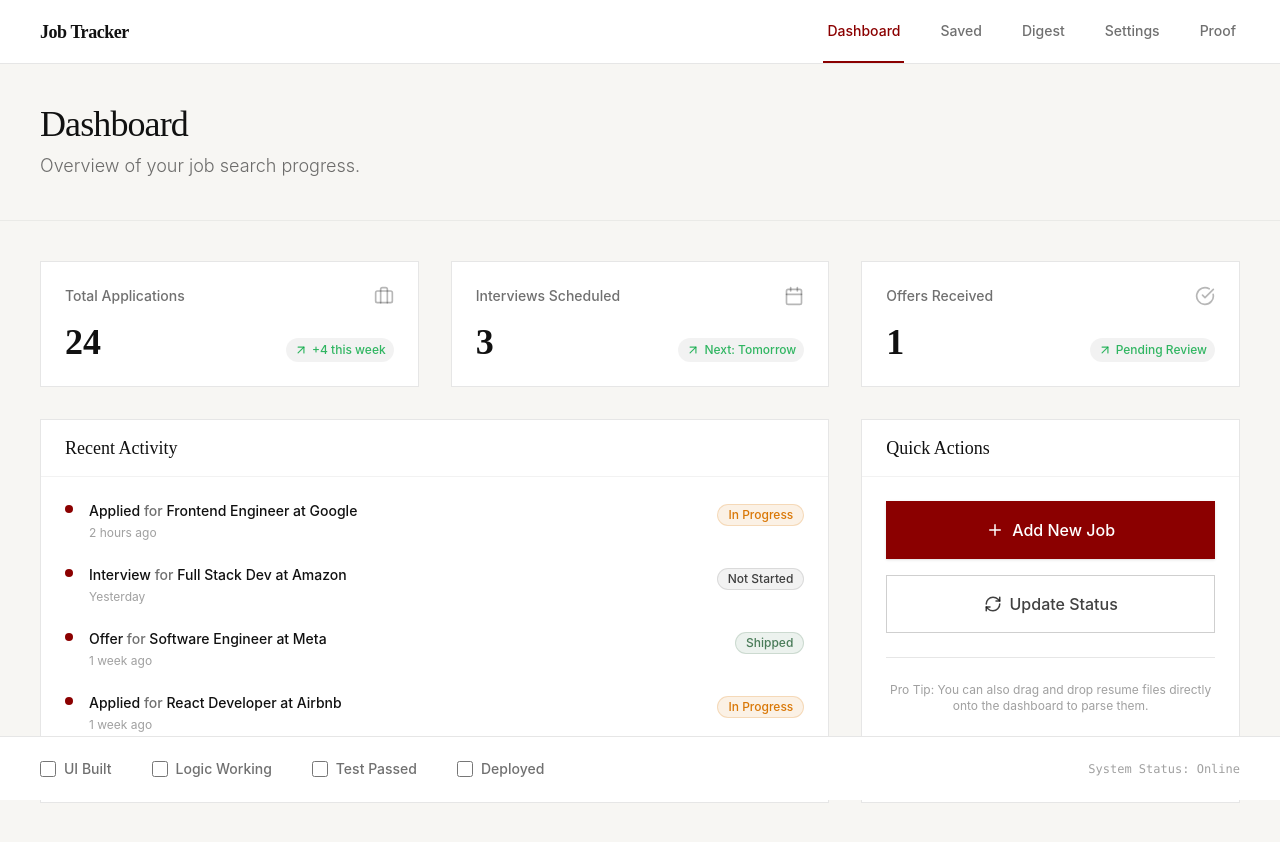
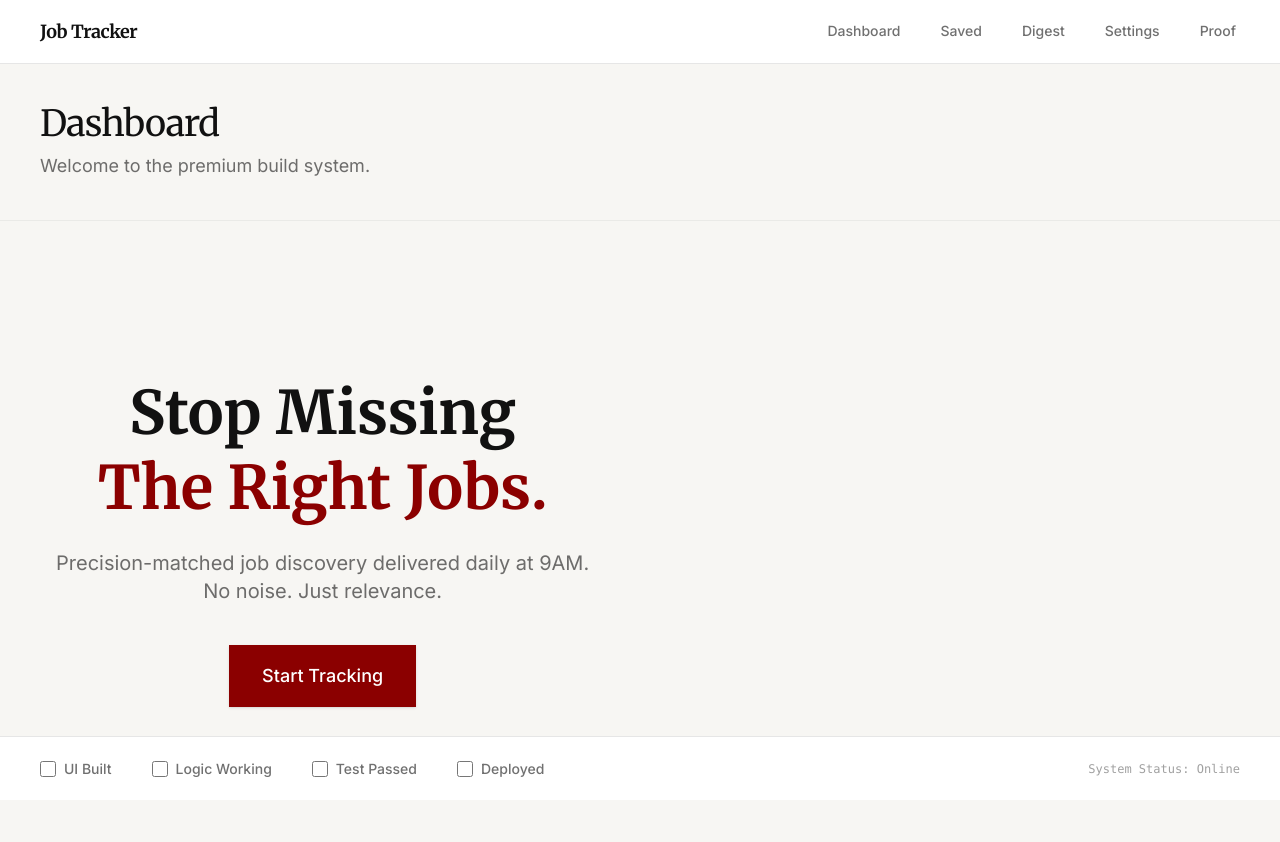
Before and after one commit to Yashwantha24/job_notification_tracker, a React (Vite) app: page / in a window 1280 px wide. Before the commit this address led to /dashboard. Shown: the top 842 px of the page. Built offline with nearby package versions, Linux system fonts and the light colour scheme.

Commit message:
feat: Implement Strict Skeleton Refinement (Phase 3)

```diff
--- a/src/App.jsx
+++ b/src/App.jsx
@@ -1,5 +1,6 @@
 import React from 'react';
 import { BrowserRouter as Router, Routes, Route, Navigate } from 'react-router-dom';
+import Landing from './pages/Landing';
 import Dashboard from './pages/Dashboard';
 import Saved from './pages/Saved';
 import Digest from './pages/Digest';
@@ -11,7 +12,7 @@ function App() {
   return (
     <Router>
       <Routes>
-        <Route path="/" element={<Navigate to="/dashboard" replace />} />
+        <Route path="/" element={<Landing />} />
         <Route path="/dashboard" element={<Dashboard />} />
         <Route path="/saved" element={<Saved />} />
         <Route path="/digest" element={<Digest />} />
--- /dev/null
+++ b/src/components/ui/EmptyState.jsx
@@ -0,0 +1,23 @@
+import React from 'react';
+import { FileSearch } from 'lucide-react';
+import Card from '../ui/Card';
+import Button from '../ui/Button';
+
+const EmptyState = ({ title, description, actionLabel, onAction, icon: Icon = FileSearch }) => {
+    return (
+        <Card className="h-96 flex flex-col items-center justify-center text-center p-12">
+            <div className="bg-primary-text/5 p-4 rounded-full mb-6">
+                <Icon size={48} className="text-primary-text/40" />
+            </div>
+            <h3 className="text-xl font-serif font-bold text-primary-text mb-2">{title}</h3>
+            <p className="text-primary-text/60 max-w-md mb-8 font-sans">{description}</p>
+            {actionLabel && (
+                <Button variant="primary" onClick={onAction}>
+                    {actionLabel}
+                </Button>
+            )}
+        </Card>
+    );
+};
+
+export default EmptyState;
--- a/src/index.css
+++ b/src/index.css
@@ -1,3 +1,4 @@
+@import url('https://fonts.googleapis.com/css2?family=Inter:wght@400;500;600&family=Merriweather:ital,wght@0,300;0,400;0,700;1,400&display=swap');
 @import "tailwindcss";
 
 @theme {
--- a/src/pages/Dashboard.jsx
+++ b/src/pages/Dashboard.jsx
@@ -1,53 +1,21 @@
 import React from 'react';
 import MainLayout from '../components/layout/MainLayout';
 import NavBar from '../components/layout/NavBar';
-import StatsCard from '../components/dashboard/StatsCard';
-import ActivityFeed from '../components/dashboard/ActivityFeed';
-import QuickActions from '../components/dashboard/QuickActions';
-import { Briefcase, Calendar, CheckCircle } from 'lucide-react';
+import EmptyState from '../components/ui/EmptyState'; // Assuming you created this in src/components/ui/
+import { LayoutDashboard } from 'lucide-react';
 
 const Dashboard = () => {
-    // Mock Data for Phase 2 Implementation
-    const stats = [
-        { title: "Total Applications", value: "24", trend: "up", trendValue: "+4 this week", icon: Briefcase },
-        { title: "Interviews Scheduled", value: "3", trend: "up", trendValue: "Next: Tomorrow", icon: Calendar },
-        { title: "Offers Received", value: "1", trend: "up", trendValue: "Pending Review", icon: CheckCircle },
-    ];
-
-    const activities = [
-        { id: 1, action: "Applied", target: "Frontend Engineer at Google", status: "In Progress", timestamp: "2 hours ago" },
-        { id: 2, action: "Interview", target: "Full Stack Dev at Amazon", status: "Not Started", timestamp: "Yesterday" },
-        { id: 3, action: "Offer", target: "Software Engineer at Meta", status: "Shipped", timestamp: "1 week ago" },
-        { id: 4, action: "Applied", target: "React Developer at Airbnb", status: "In Progress", timestamp: "1 week ago" },
-    ];
-
     return (
         <MainLayout
             title="Dashboard"
-            description="Overview of your job search progress."
+            description="Your command center."
             header={<NavBar />}
         >
-            <div className="flex flex-col gap-8 w-full">
-                {/* Stats Row */}
-                <div className="grid grid-cols-1 md:grid-cols-3 gap-8">
-                    {stats.map((stat, index) => (
-                        <StatsCard key={index} {...stat} />
-                    ))}
-                </div>
-
-                {/* Main Content Area */}
-                <div className="grid grid-cols-1 lg:grid-cols-3 gap-8 h-96">
-                    {/* Activity Feed (2/3 width) */}
-                    <div className="lg:col-span-2 h-full">
-                        <ActivityFeed activities={activities} />
-                    </div>
-
-                    {/* Quick Actions (1/3 width) */}
-                    <div className="h-full">
-                        <QuickActions />
-                    </div>
-                </div>
-            </div>
+            <EmptyState
+                title="No jobs yet."
+                description="In the next step, you will load a realistic dataset to start tracking."
+                icon={LayoutDashboard}
+            />
         </MainLayout>
     );
 };
--- a/src/pages/Digest.jsx
+++ b/src/pages/Digest.jsx
@@ -1,17 +1,21 @@
 import React from 'react';
 import MainLayout from '../components/layout/MainLayout';
 import NavBar from '../components/layout/NavBar';
+import EmptyState from '../components/ui/EmptyState';
+import { Mail } from 'lucide-react';
 
 const Digest = () => {
     return (
         <MainLayout
             title="Daily Digest"
-            description="This section will be built in the next step."
+            description="Your curated morning briefing."
             header={<NavBar />}
         >
-            <div className="w-full h-96 border-2 border-dashed border-primary-text/10 rounded-lg flex items-center justify-center text-primary-text/40 font-mono text-sm">
-                Digest Content Placeholder
-            </div>
+            <EmptyState
+                title="No new digests."
+                description="Your daily job summary will arrive here at 9:00 AM."
+                icon={Mail}
+            />
         </MainLayout>
     );
 };
--- /dev/null
+++ b/src/pages/Landing.jsx
@@ -0,0 +1,36 @@
+import React from 'react';
+import { useNavigate } from 'react-router-dom';
+import MainLayout from '../components/layout/MainLayout';
+import NavBar from '../components/layout/NavBar';
+import Button from '../components/ui/Button';
+
+const Landing = () => {
+    const navigate = useNavigate();
+
+    return (
+        <MainLayout header={<NavBar />}>
+            <div className="min-h-[70vh] flex flex-col items-center justify-center text-center px-4">
+                <h1 className="text-5xl md:text-6xl font-serif font-bold text-primary-text mb-6 leading-tight">
+                    Stop Missing <br />
+                    <span className="text-accent-red">The Right Jobs.</span>
+                </h1>
+                <p className="text-xl text-primary-text/60 max-w-2xl mb-10 font-sans font-light">
+                    Precision-matched job discovery delivered daily at 9AM.
+                    <br />
+                    No noise. Just relevance.
+                </p>
+                <div className="flex flex-col sm:flex-row gap-4">
+                    <Button
+                        variant="primary"
+                        onClick={() => navigate('/settings')}
+                        className="px-8 py-4 text-lg"
+                    >
+                        Start Tracking
+                    </Button>
+                </div>
+            </div>
+        </MainLayout>
+    );
+};
+
+export default Landing;
--- a/src/pages/Saved.jsx
+++ b/src/pages/Saved.jsx
@@ -1,17 +1,21 @@
 import React from 'react';
 import MainLayout from '../components/layout/MainLayout';
 import NavBar from '../components/layout/NavBar';
+import EmptyState from '../components/ui/EmptyState';
+import { Bookmark } from 'lucide-react';
 
 const Saved = () => {
     return (
         <MainLayout
             title="Saved Jobs"
-            description="This section will be built in the next step."
+            description="Track your most promising opportunities."
             header={<NavBar />}
         >
-            <div className="w-full h-96 border-2 border-dashed border-primary-text/10 rounded-lg flex items-center justify-center text-primary-text/40 font-mono text-sm">
-                Saved Jobs Content Placeholder
-            </div>
+            <EmptyState
+                title="No saved jobs."
+                description="Jobs you bookmark will appear here for easy access."
+                icon={Bookmark}
+            />
         </MainLayout>
     );
 };
--- a/src/pages/Settings.jsx
+++ b/src/pages/Settings.jsx
@@ -1,16 +1,56 @@
 import React from 'react';
 import MainLayout from '../components/layout/MainLayout';
 import NavBar from '../components/layout/NavBar';
+import Card from '../components/ui/Card';
+import Input from '../components/ui/Input';
+import Button from '../components/ui/Button';
 
 const Settings = () => {
     return (
         <MainLayout
-            title="Settings"
-            description="This section will be built in the next step."
+            title="Preferences"
+            description="Customize your job discovery feed."
             header={<NavBar />}
         >
-            <div className="w-full h-96 border-2 border-dashed border-primary-text/10 rounded-lg flex items-center justify-center text-primary-text/40 font-mono text-sm">
-                Settings Content Placeholder
+            <div className="max-w-2xl mx-auto space-y-8">
+                <Card title="Job Criteria">
+                    <div className="space-y-6">
+                        <div>
+                            <label className="block text-sm font-medium text-primary-text mb-2">Role Keywords</label>
+                            <Input placeholder="e.g. Frontend Developer, React Engineer" />
+                        </div>
+
+                        <div>
+                            <label className="block text-sm font-medium text-primary-text mb-2">Preferred Locations</label>
+                            <Input placeholder="e.g. San Francisco, New York, London" />
+                        </div>
+
+                        <div className="grid grid-cols-1 md:grid-cols-2 gap-6">
+                            <div>
+                                <label className="block text-sm font-medium text-primary-text mb-2">Work Mode</label>
+                                <select className="w-full px-4 py-2 bg-off-white border border-primary-text/20 rounded-md focus:outline-none focus:ring-1 focus:ring-accent-red focus:border-accent-red transition-all duration-200">
+                                    <option>Remote</option>
+                                    <option>Hybrid</option>
+                                    <option>Onsite</option>
+                                </select>
+                            </div>
+
+                            <div>
+                                <label className="block text-sm font-medium text-primary-text mb-2">Experience Level</label>
+                                <select className="w-full px-4 py-2 bg-off-white border border-primary-text/20 rounded-md focus:outline-none focus:ring-1 focus:ring-accent-red focus:border-accent-red transition-all duration-200">
+                                    <option>Junior (0-2 years)</option>
+                                    <option>Mid-Level (3-5 years)</option>
+                                    <option>Senior (5+ years)</option>
+                                    <option>Lead / Staff</option>
+                                </select>
+                            </div>
+                        </div>
+                    </div>
+
+                    <div className="mt-8 flex justify-end">
+                        <Button variant="primary">Save Preferences</Button>
+                    </div>
+                </Card>
             </div>
         </MainLayout>
     );
```
